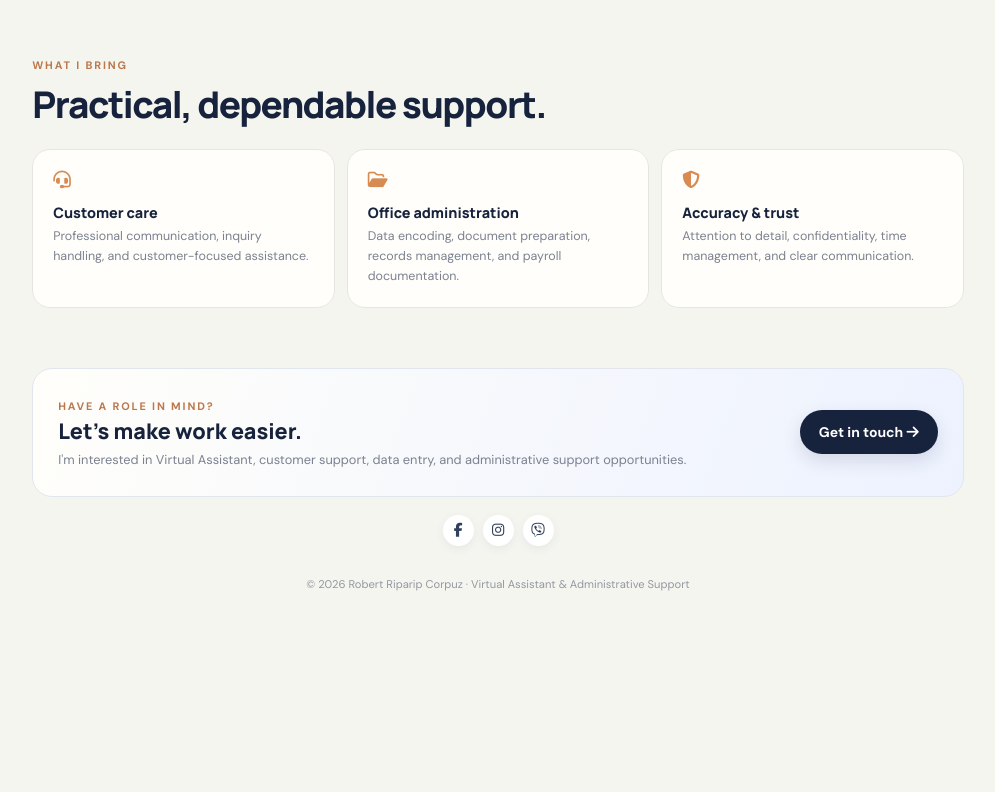
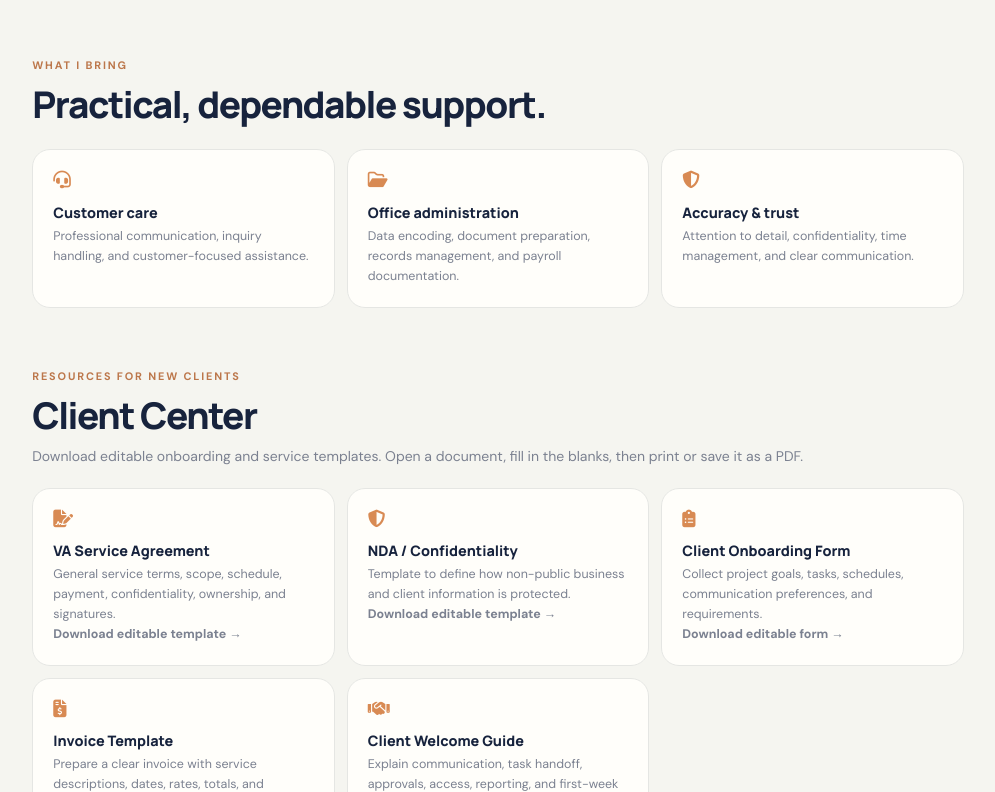
Before and after one commit to Renzera0202/portfolio, a plain HTML site: page index.html in a window 1280 px wide. Shown: the part 2008-2800 px from the top of the page, without its empty margins (265-1260 px from the left). Before the commit the page ends 2660 px from the top, so only its background shows below. Drawn offline with Linux system fonts and the light colour scheme.

Commit message:
Add Client Center with downloadable VA document templates

```diff
--- a/index.html
+++ b/index.html
@@ -96,6 +96,7 @@ footer{text-align:center;padding:30px 0 8px;color:#9298a2;font-size:.7rem}
     <a href="#services"><i class="fa-solid fa-layer-group"></i>Services</a>
     <a href="#testimonials"><i class="fa-solid fa-star"></i>Testimonials</a>
     <a href="#about"><i class="fa-regular fa-user"></i>About</a>
+    <a href="#client-center"><i class="fa-solid fa-folder-open"></i>Client Center</a>
     <a href="#contact"><i class="fa-regular fa-message"></i>Contact</a>
     <a href="assets/Robert-Corpuz-Resume.pdf" download><i class="fa-solid fa-file-arrow-down"></i>Download CV</a>
   </nav>
@@ -241,6 +242,18 @@ footer{text-align:center;padding:30px 0 8px;color:#9298a2;font-size:.7rem}
     </div>
   </section>
 
+  <section class="section-block reveal" id="client-center">
+    <div class="section-title"><span class="eyebrow">Resources for new clients</span><h2>Client Center</h2><p>Download editable onboarding and service templates. Open a document, fill in the blanks, then print or save it as a PDF.</p></div>
+    <div class="cards">
+      <article class="info-card"><i class="fa-solid fa-file-signature"></i><h3>VA Service Agreement</h3><p>General service terms, scope, schedule, payment, confidentiality, ownership, and signatures.</p><p><a href="assets/client-documents/va-service-agreement.html" download><b>Download editable template →</b></a></p></article>
+      <article class="info-card"><i class="fa-solid fa-shield-halved"></i><h3>NDA / Confidentiality</h3><p>Template to define how non-public business and client information is protected.</p><p><a href="assets/client-documents/confidentiality-nda.html" download><b>Download editable template →</b></a></p></article>
+      <article class="info-card"><i class="fa-solid fa-clipboard-list"></i><h3>Client Onboarding Form</h3><p>Collect project goals, tasks, schedules, communication preferences, and requirements.</p><p><a href="assets/client-documents/client-onboarding-form.html" download><b>Download editable form →</b></a></p></article>
+      <article class="info-card"><i class="fa-solid fa-file-invoice-dollar"></i><h3>Invoice Template</h3><p>Prepare a clear invoice with service descriptions, dates, rates, totals, and payment instructions.</p><p><a href="assets/client-documents/invoice-template.html" download><b>Download editable template →</b></a></p></article>
+      <article class="info-card"><i class="fa-solid fa-handshake"></i><h3>Client Welcome Guide</h3><p>Explain communication, task handoff, approvals, access, reporting, and first-week steps.</p><p><a href="assets/client-documents/client-welcome-guide.html" download><b>Download editable guide →</b></a></p></article>
+    </div>
+    <p style="font-size:.76rem;color:#7b8190;margin-top:14px">Privacy reminder: never upload signed contracts, completed client forms, invoices, passwords, or confidential client information to this public page. These are blank templates only. Contract and NDA templates are general starting points, not legal advice.</p>
+  </section>
+
   <section class="section-block reveal" id="contact">
     <div class="contact-panel"><div><span class="eyebrow">Have a role in mind?</span><h2>Let's make work easier.</h2><p>I'm interested in Virtual Assistant, customer support, data entry, and administrative support opportunities.</p></div><a class="contact-btn" href="mailto:robertcorpuz0101@gmail.com">Get in touch <i class="fa-solid fa-arrow-right"></i></a></div>
     <div class="social" style="justify-content:center;margin-top:18px"><a href="https://www.facebook.com/rcorpuzva" target="_blank" rel="noopener" aria-label="Facebook"><i class="fa-brands fa-facebook-f"></i></a><a href="https://www.instagram.com/rencorpuz01" target="_blank" rel="noopener" aria-label="Instagram"><i class="fa-brands fa-instagram"></i></a><a href="viber://chat?number=%2B639922880302" aria-label="Viber"><i class="fa-brands fa-viber"></i></a></div>
@@ -257,7 +270,7 @@ footer{text-align:center;padding:30px 0 8px;color:#9298a2;font-size:.7rem}
   const revealObserver=new IntersectionObserver(entries=>entries.forEach(entry=>{if(entry.isIntersecting){entry.target.classList.add('visible');revealObserver.unobserve(entry.target);}}),{threshold:.12});
   targets.forEach((el,i)=>{el.style.transitionDelay=(i%4)*65+'ms';revealObserver.observe(el);});
  }else targets.forEach(el=>el.classList.add('visible'));
- const sections=['home','projects','services','testimonials','about','contact'].map(id=>document.getElementById(id)).filter(Boolean);
+ const sections=['home','projects','services','testimonials','about','client-center','contact'].map(id=>document.getElementById(id)).filter(Boolean);
  const navLinks=[...document.querySelectorAll('.nav a')];
  const activeObserver=new IntersectionObserver(entries=>entries.forEach(entry=>{if(entry.isIntersecting)navLinks.forEach(a=>a.classList.toggle('active',a.getAttribute('href')==='#'+entry.target.id));}),{rootMargin:'-25% 0px -65% 0px'});
  sections.forEach(s=>activeObserver.observe(s));
```
